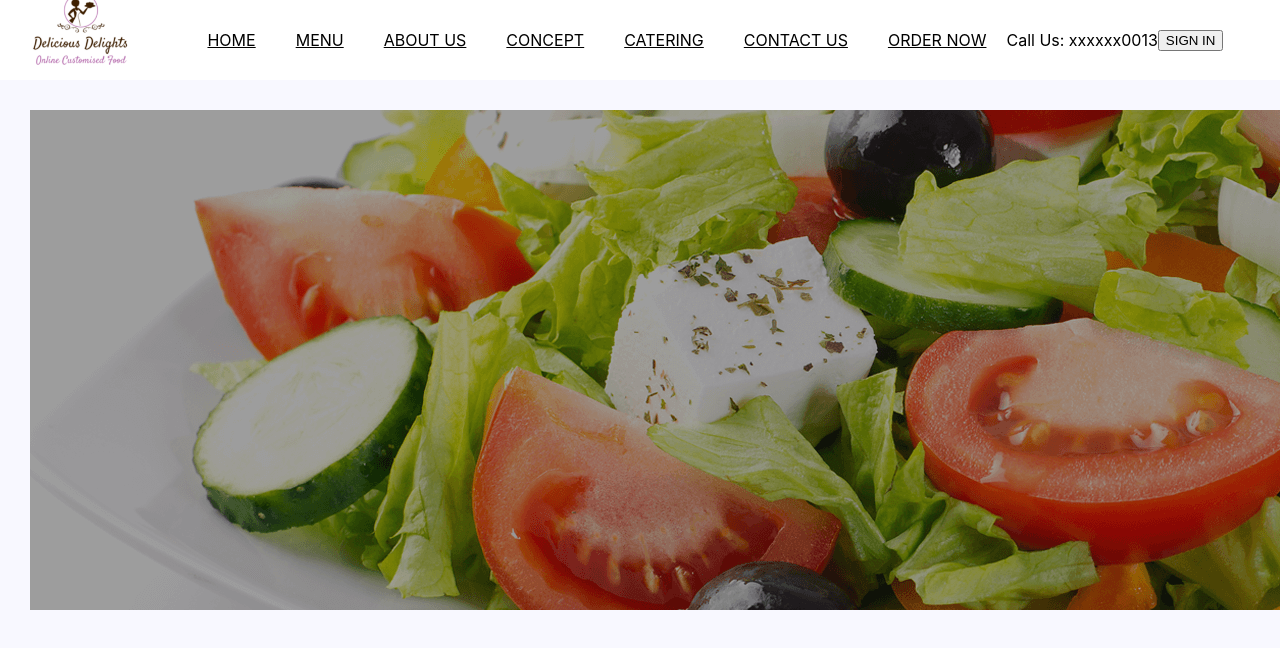
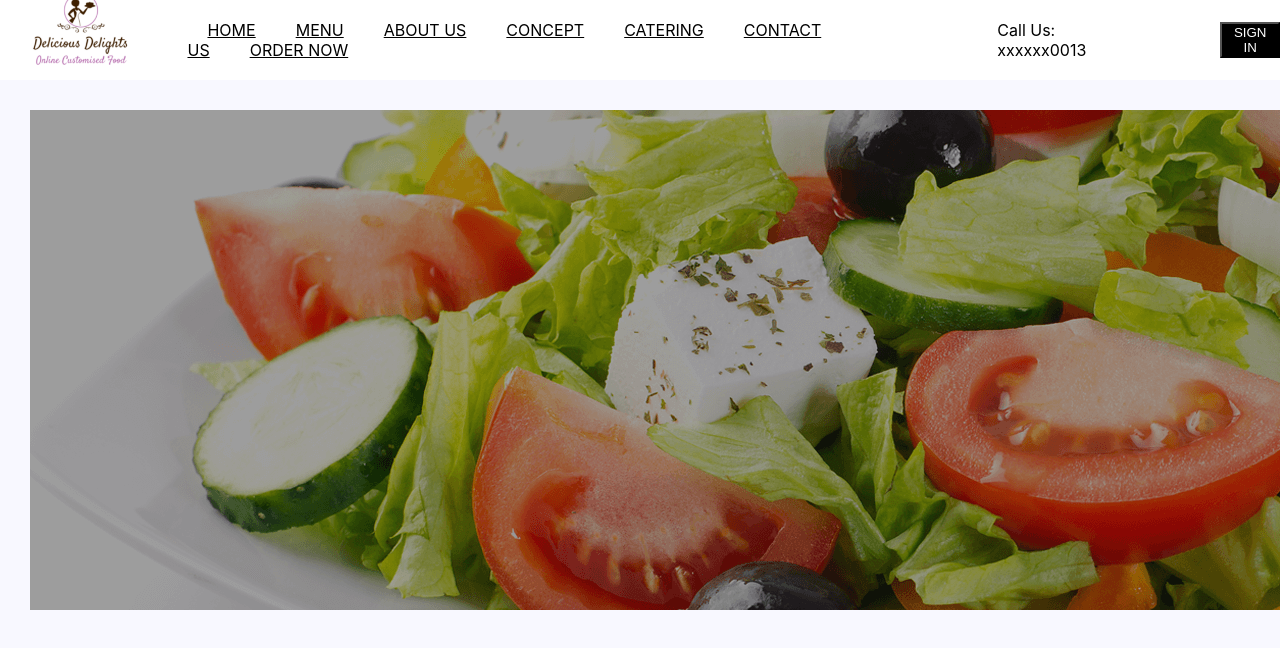
Before and after one commit to vishalmehra81/deliciousdelights, a React (Create React App) app: page /orders in a window 1280 px wide. Shown: the top 648 px of the page. Built offline with nearby package versions, Linux system fonts and the light colour scheme; no server answers.

Commit message:
minor css changes

```diff
--- a/public/css/style.css
+++ b/public/css/style.css
@@ -20,6 +20,7 @@
 
   .navLink {
       display: inline;
+      font-style: bold;
   }
 
   body {
@@ -82,3 +83,14 @@
     border-bottom: 1px solid #333333;
     border-left: 1px solid #CCCCCC;
   }
+
+  header > p {
+
+    margin: 90px;
+  }
+
+  header > button {
+    float: right;
+    background: black;
+    color: white;
+  }
--- a/src/NavBar.js
+++ b/src/NavBar.js
@@ -31,7 +31,8 @@ const NavBar = (props) => {
             </li>
             </ul>
 
-            <p>Call Us: xxxxxx0013</p>
+            <p>Call Us: xxxxxx0013</p><br/>
+
             <button className="signIn">SIGN IN</button>
 
             </header>
```
